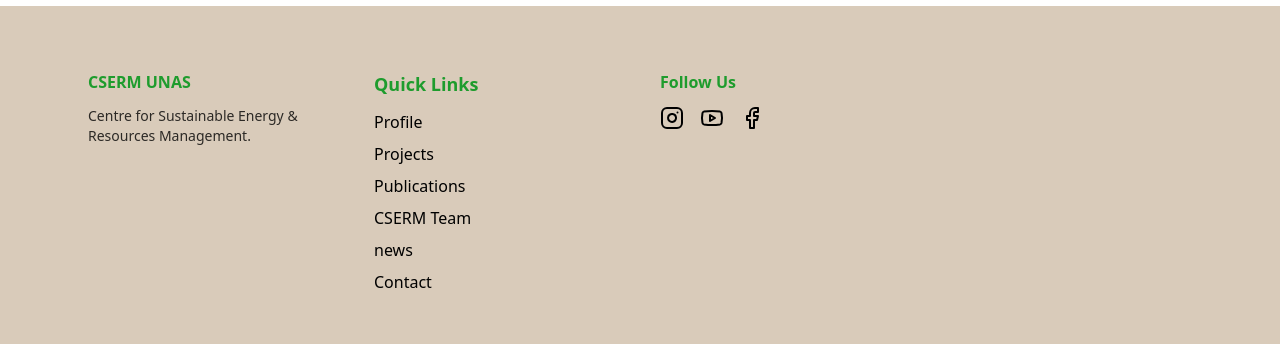
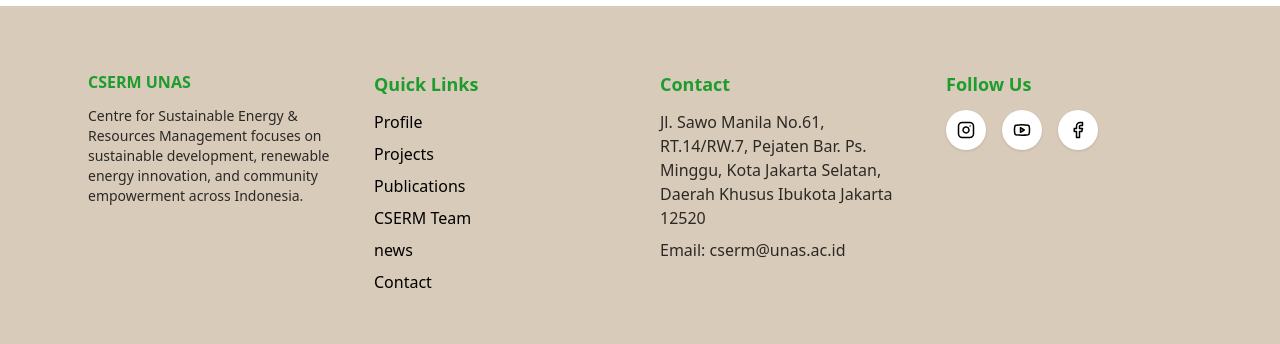
Before and after one commit to Squashtimothy/csermfix-, a React (Create React App) app: page / in a window 1280 px wide. Shown: the part 6191-6535 px from the top of the page. Built offline with nearby package versions, Linux system fonts and the light colour scheme; no server answers.

Commit message:
fix footer

```diff
--- a/src/pages/HomePage.jsx
+++ b/src/pages/HomePage.jsx
@@ -449,8 +449,9 @@
               </h3>
 
               <p className="text-sm text-black/80">
-                Centre for Sustainable Energy &
-                Resources Management.
+                Centre for Sustainable Energy & Resources Management focuses on
+                sustainable development, renewable energy innovation, and
+                community empowerment across Indonesia.
               </p>
             </div>
 
@@ -493,38 +494,58 @@
           </li>
         </ul>
       </div>
+       {/* CONTACT */}
+      <div>
+        <h3 className="font-bold text-lg mb-3 text-[#1E9C2D]">
+          Contact
+        </h3>
+
+        <ul className="space-y-2 text-black/80">
+          <li>Jl. Sawo Manila No.61, RT.14/RW.7, Pejaten Bar. Ps. Minggu, Kota Jakarta Selatan, Daerah Khusus Ibukota Jakarta 12520</li>
+          <li>Email: cserm@unas.ac.id</li>
+        </ul>
+      </div>
 
       <div>
-              <h3 className="font-bold text-[#1E9C2D] mb-3">
+        <h3 className="font-bold text-lg mb-3 text-[#1E9C2D]">
           Follow Us
         </h3>
 
-              <div className="flex gap-4">
+        <div className="flex gap-4 mt-3">
+
+          {/* Instagram */}
           <a
             href="https://www.instagram.com/cserm_unas/"
             target="_blank"
-                  rel="noreferrer"
+            rel="noopener noreferrer"
+            className="w-10 h-10 flex items-center justify-center rounded-full bg-white shadow hover:bg-[#E1306C] hover:text-white transition"
           >
-                  <Instagram />
+            <Instagram size={18} />
           </a>
 
+          {/* YouTube */}
           <a
             href="https://www.youtube.com/@csermunas2204"
             target="_blank"
-                  rel="noreferrer"
+            rel="noopener noreferrer"
+            className="w-10 h-10 flex items-center justify-center rounded-full bg-white shadow hover:bg-red-600 hover:text-white transition"
           >
-                  <Youtube />
+            <Youtube size={18} />
           </a>
 
+          {/* Facebook */}
           <a
             href="https://www.facebook.com/cserm.unas.1/"
             target="_blank"
-                  rel="noreferrer"
+            rel="noopener noreferrer"
+            className="w-10 h-10 flex items-center justify-center rounded-full bg-white shadow hover:bg-blue-600 hover:text-white transition"
           >
-                  <Facebook />
+            <Facebook size={18} />
           </a>
+
         </div>
       </div>
+
           </div>
 
           <div className="mt-14 flex justify-center">
```
Lines whose indentation alone changed are shown as unchanged.
